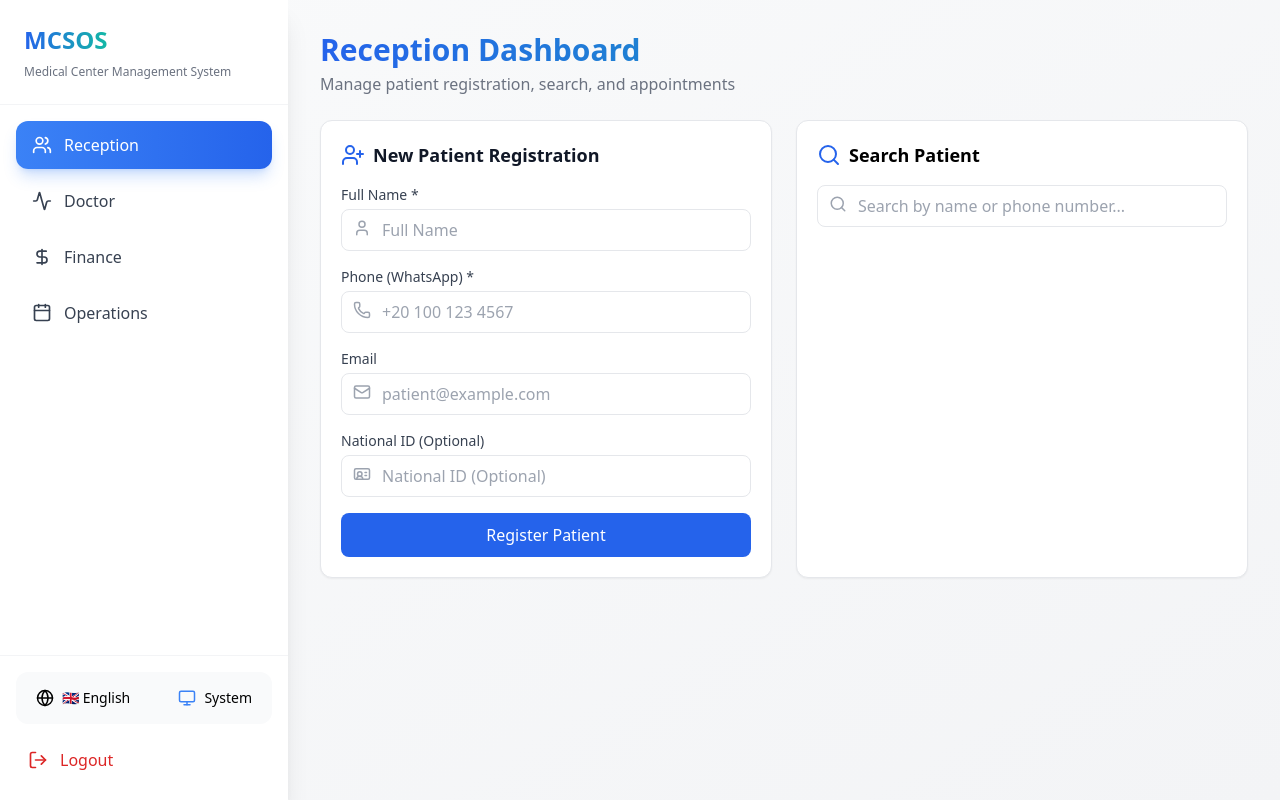
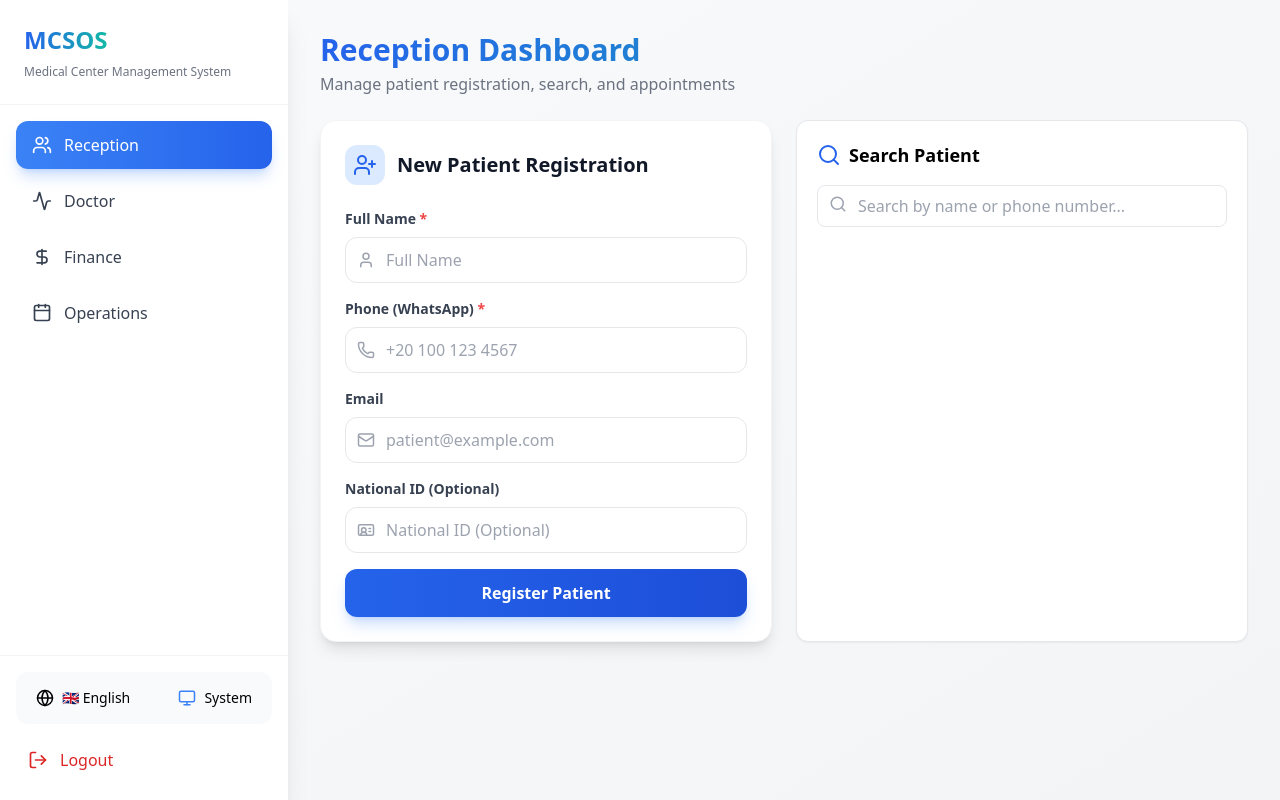
Before and after one commit to Islam412/MCSOS-System, a React (Vite) app: page / in a window 1280 px wide. Built offline with nearby package versions, Linux system fonts and the light colour scheme.

Commit message:
desing patient registrations

```diff
--- a/src/components/reception/PatientRegistration.jsx
+++ b/src/components/reception/PatientRegistration.jsx
@@ -15,77 +15,93 @@ export default function PatientRegistration() {
   const handleSubmit = (e) => {
     e.preventDefault()
     if (!form.name || !form.phone) {
-      toast.error(t('reception.required_fields'))
+      toast.error(t('Please fill all required fields'))
       return
     }
     const patientId = 'P' + Math.floor(Math.random() * 10000)
-    toast.success(`${form.name} ${t('reception.registered_success')} ID: ${patientId}`)
+    toast.success(`${form.name} registered successfully! ID: ${patientId}`)
     setForm({ name: '', phone: '', email: '', idNumber: '' })
   }
 
   return (
-    <div className="bg-white dark:bg-dark-200 rounded-xl shadow-sm p-5 border dark:border-gray-700 hover:shadow-md transition-shadow">
-      <h2 className="text-lg font-semibold flex items-center gap-2 mb-4 text-gray-900 dark:text-white">
-        <UserPlus className="text-blue-600 dark:text-blue-400" /> {t('reception.new_patient')}
-      </h2>
+    <div className="bg-white dark:bg-dark-200 rounded-2xl shadow-lg p-6 border border-gray-100 dark:border-gray-700 hover:shadow-xl transition-all duration-300">
+      <div className="flex items-center gap-3 mb-6">
+        <div className="p-2 bg-blue-100 dark:bg-blue-900/30 rounded-xl">
+          <UserPlus className="text-blue-600 dark:text-blue-400" size={24} />
+        </div>
+        <h2 className="text-xl font-bold text-gray-900 dark:text-white">{t('reception.new_patient')}</h2>
+      </div>
+
       <form onSubmit={handleSubmit} className="space-y-4">
         <div>
-          <label className="block text-sm font-medium mb-1 text-gray-700 dark:text-gray-300">{t('reception.name')} *</label>
+          <label className="block text-sm font-semibold mb-2 text-gray-700 dark:text-gray-300">
+            {t('reception.name')} <span className="text-red-500">*</span>
+          </label>
           <div className="relative">
-            <User className="absolute left-3 top-2.5 text-gray-400" size={18} />
+            <User className="absolute left-3 top-1/2 -translate-y-1/2 text-gray-400" size={18} />
             <input
               type="text"
               required
               placeholder={t('reception.name')}
-              className="pl-10 w-full border dark:border-gray-600 rounded-lg p-2 focus:ring-2 focus:ring-blue-500 dark:bg-dark-300 dark:text-white"
+              className="w-full pl-10 pr-4 py-2.5 border border-gray-200 dark:border-gray-600 rounded-xl focus:ring-2 focus:ring-blue-500 focus:border-transparent dark:bg-dark-300 dark:text-white transition-all"
               value={form.name}
               onChange={(e) => setForm({ ...form, name: e.target.value })}
             />
           </div>
         </div>
+
         <div>
-          <label className="block text-sm font-medium mb-1 text-gray-700 dark:text-gray-300">{t('reception.phone')} *</label>
+          <label className="block text-sm font-semibold mb-2 text-gray-700 dark:text-gray-300">
+            {t('reception.phone')} <span className="text-red-500">*</span>
+          </label>
           <div className="relative">
-            <Phone className="absolute left-3 top-2.5 text-gray-400" size={18} />
+            <Phone className="absolute left-3 top-1/2 -translate-y-1/2 text-gray-400" size={18} />
             <input
               type="tel"
               required
               placeholder="+20 100 123 4567"
-              className="pl-10 w-full border dark:border-gray-600 rounded-lg p-2 focus:ring-2 focus:ring-blue-500 dark:bg-dark-300 dark:text-white"
+              className="w-full pl-10 pr-4 py-2.5 border border-gray-200 dark:border-gray-600 rounded-xl focus:ring-2 focus:ring-blue-500 focus:border-transparent dark:bg-dark-300 dark:text-white transition-all"
               value={form.phone}
               onChange={(e) => setForm({ ...form, phone: e.target.value })}
             />
           </div>
         </div>
+
         <div>
-          <label className="block text-sm font-medium mb-1 text-gray-700 dark:text-gray-300">{t('reception.email')}</label>
+          <label className="block text-sm font-semibold mb-2 text-gray-700 dark:text-gray-300">
+            {t('reception.email')}
+          </label>
           <div className="relative">
-            <Mail className="absolute left-3 top-2.5 text-gray-400" size={18} />
+            <Mail className="absolute left-3 top-1/2 -translate-y-1/2 text-gray-400" size={18} />
             <input
               type="email"
               placeholder="patient@example.com"
-              className="pl-10 w-full border dark:border-gray-600 rounded-lg p-2 focus:ring-2 focus:ring-blue-500 dark:bg-dark-300 dark:text-white"
+              className="w-full pl-10 pr-4 py-2.5 border border-gray-200 dark:border-gray-600 rounded-xl focus:ring-2 focus:ring-blue-500 focus:border-transparent dark:bg-dark-300 dark:text-white transition-all"
               value={form.email}
               onChange={(e) => setForm({ ...form, email: e.target.value })}
             />
           </div>
         </div>
+
         <div>
-          <label className="block text-sm font-medium mb-1 text-gray-700 dark:text-gray-300">{t('reception.national_id')}</label>
+          <label className="block text-sm font-semibold mb-2 text-gray-700 dark:text-gray-300">
+            {t('reception.national_id')}
+          </label>
           <div className="relative">
-            <IdCard className="absolute left-3 top-2.5 text-gray-400" size={18} />
+            <IdCard className="absolute left-3 top-1/2 -translate-y-1/2 text-gray-400" size={18} />
             <input
               type="text"
               placeholder={t('reception.national_id')}
-              className="pl-10 w-full border dark:border-gray-600 rounded-lg p-2 focus:ring-2 focus:ring-blue-500 dark:bg-dark-300 dark:text-white"
+              className="w-full pl-10 pr-4 py-2.5 border border-gray-200 dark:border-gray-600 rounded-xl focus:ring-2 focus:ring-blue-500 focus:border-transparent dark:bg-dark-300 dark:text-white transition-all"
               value={form.idNumber}
               onChange={(e) => setForm({ ...form, idNumber: e.target.value })}
             />
           </div>
         </div>
+
         <button
           type="submit"
-          className="w-full bg-blue-600 text-white py-2.5 rounded-lg hover:bg-blue-700 transition-colors font-medium"
+          className="w-full bg-gradient-to-r from-blue-600 to-blue-700 text-white py-3 rounded-xl hover:from-blue-700 hover:to-blue-800 transition-all duration-200 font-semibold shadow-lg shadow-blue-500/25"
         >
           {t('reception.register')}
         </button>
```
